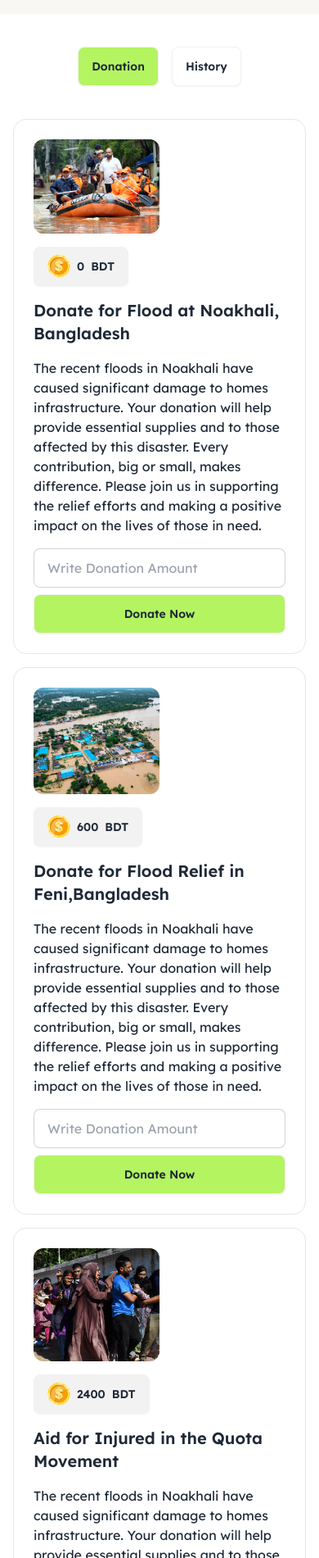
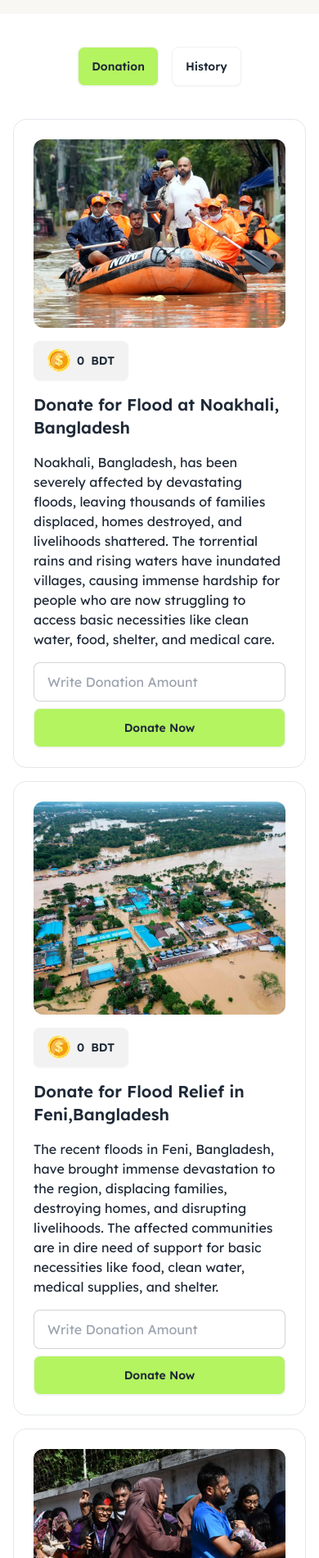
Before and after one commit to SagarKarmoker/donation-bangladesh, a plain HTML site: page index.html in a window 390 px wide. Shown: the part 99-2000 px from the top of the page at 82% size. Drawn offline with nearby package versions, Linux system fonts and the light colour scheme.

Commit message:
text updated and major image mobile resposive fixed

```diff
--- a/index.html
+++ b/index.html
@@ -50,10 +50,10 @@
             <div id="donation-div" class="space-y-4">
                 <!-- donation card -->
                 <div class="card lg:card-side bg-base-100 border p-6 gap-x-4 m-4 space-y-4">
-                    <div class="w-1/2">
+                    <div class="lg:w-1/2">
                         <figure class="lg:h-[389px] object-fill overflow-clip rounded-xl">
                             <!-- class="w-[552px] h-[389px]" -->
-                            <img class="" src="assets/noakhali.png" alt="">
+                            <img class="w-full object-cover" src="assets/noakhali.png" alt="">
                         </figure>
                     </div>
                     <div class="lg:p-2 lg:w-1/2 flex flex-col justify-between space-y-4">
@@ -64,11 +64,9 @@
                             </button>
                         </div>
                         <h2 class="card-title">Donate for Flood at Noakhali, Bangladesh</h2>
-                        <p> The recent floods in Noakhali have caused significant damage to homes infrastructure. Your
-                            donation will help provide essential supplies and to those affected by this disaster. Every
-                            contribution, big or small, makes difference. Please join us in supporting the relief
-                            efforts
-                            and making a positive impact on the lives of those in need.</p>
+                        <p>
+                            Noakhali, Bangladesh, has been severely affected by devastating floods, leaving thousands of families displaced, homes destroyed, and livelihoods shattered. The torrential rains and rising waters have inundated villages, causing immense hardship for people who are now struggling to access basic necessities like clean water, food, shelter, and medical care.
+                        </p>
                         <div class="card-actions flex flex-col">
                             <input id="donation-1" type="number" placeholder="Write Donation Amount"
                                 class="input input-bordered w-full" />
@@ -78,25 +76,21 @@
                 </div>
                 <!-- donation card -->
                 <div class="card lg:card-side bg-base-100 border p-6 gap-x-4 m-4 space-y-4">
-                    <div class="w-1/2">
+                    <div class="lg:w-1/2">
                         <figure class="lg:h-[389px] object-fill overflow-clip rounded-xl">
                             <!-- class="w-[552px] h-[389px]" -->
-                            <img src="assets/feni.png" alt="">
+                            <img class="w-full object-cover" src="assets/feni.png" alt="">
                         </figure>
                     </div>
                     <div class="lg:p-2 lg:w-1/2 flex flex-col justify-between space-y-4">
                         <div>
                             <button class="btn">
                                 <img src="assets/coin.png" alt="">
-                                <span id="event-2">600</span> BDT
+                                <span id="event-2">0</span> BDT
                             </button>
                         </div>
                         <h2 class="card-title">Donate for Flood Relief in Feni,Bangladesh</h2>
-                        <p> The recent floods in Noakhali have caused significant damage to homes infrastructure. Your
-                            donation will help provide essential supplies and to those affected by this disaster. Every
-                            contribution, big or small, makes difference. Please join us in supporting the relief
-                            efforts
-                            and making a positive impact on the lives of those in need.</p>
+                        <p> The recent floods in Feni, Bangladesh, have brought immense devastation to the region, displacing families, destroying homes, and disrupting livelihoods. The affected communities are in dire need of support for basic necessities like food, clean water, medical supplies, and shelter.</p>
                         <div class="card-actions flex flex-col">
                             <input id="donation-2" type="number" placeholder="Write Donation Amount"
                                 class="input input-bordered w-full" />
@@ -106,25 +100,21 @@
                 </div>
                 <!-- donation card -->
                 <div class="card lg:card-side bg-base-100 border p-6 gap-x-4 m-4 space-y-4">
-                    <div class="w-1/2">
+                    <div class="lg:w-1/2">
                         <figure class="lg:h-[389px] object-fill overflow-clip rounded-xl">
                             <!-- class="w-[552px] h-[389px]" -->
-                            <img src="assets/quota-protest.png" alt="">
+                            <img class="w-full object-cover" src="assets/quota-protest.png" alt="">
                         </figure>
                     </div>
                     <div class="lg:p-2 lg:w-1/2 flex flex-col justify-between space-y-4">
                         <div>
                             <button class="btn">
                                 <img src="assets/coin.png" alt="">
-                                <span id="event-3">2400</span>BDT
+                                <span id="event-3">0</span>BDT
                             </button>
                         </div>
                         <h2 class="card-title">Aid for Injured in the Quota Movement</h2>
-                        <p> The recent floods in Noakhali have caused significant damage to homes infrastructure. Your
-                            donation will help provide essential supplies and to those affected by this disaster. Every
-                            contribution, big or small, makes difference. Please join us in supporting the relief
-                            efforts
-                            and making a positive impact on the lives of those in need.</p>
+                        <p> The Quota Movement in Bangladesh was a significant moment in the country's history, where students and activists stood up for justice and equality in the job recruitment process. Unfortunately, many individuals were injured during the protests, facing both physical and emotional hardships.</p>
                         <div class="card-actions flex flex-col">
                             <input id="donation-3" type="number" placeholder="Write Donation Amount"
                                 class="input input-bordered w-full" />
```
